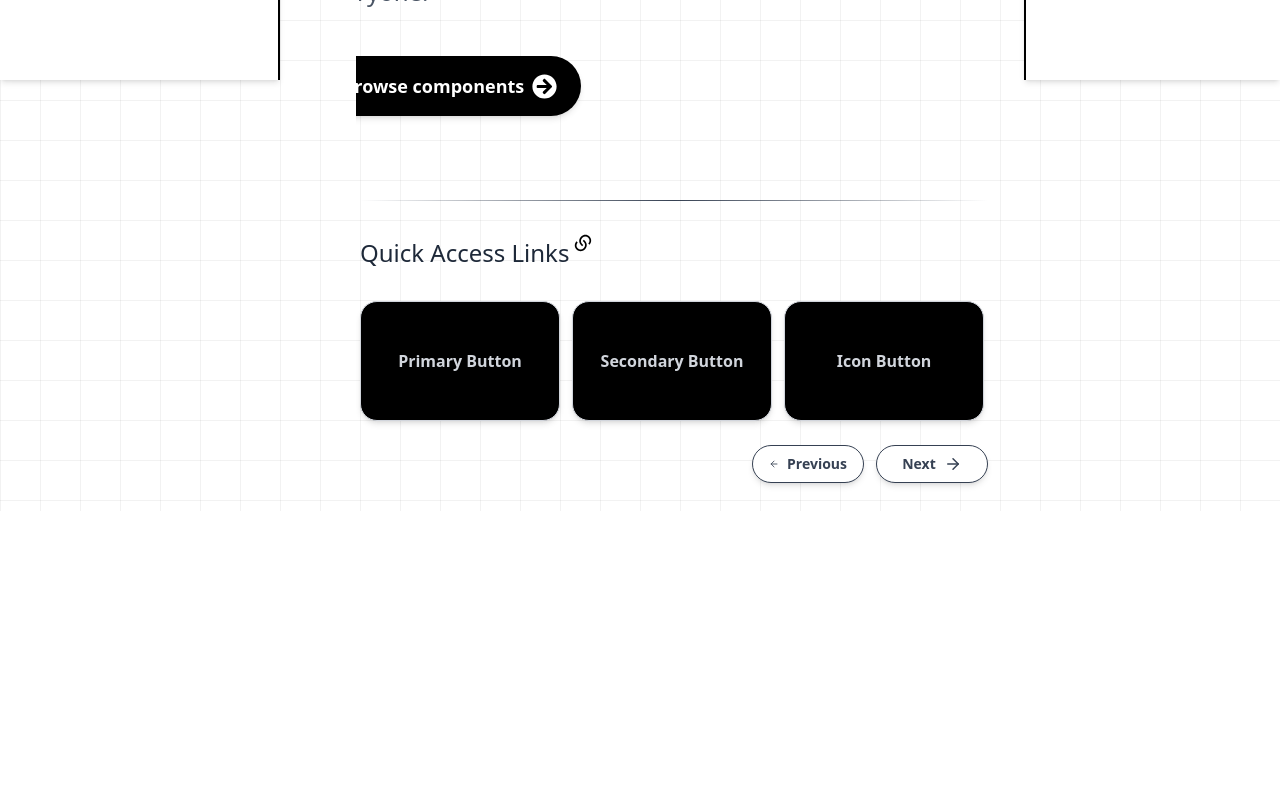
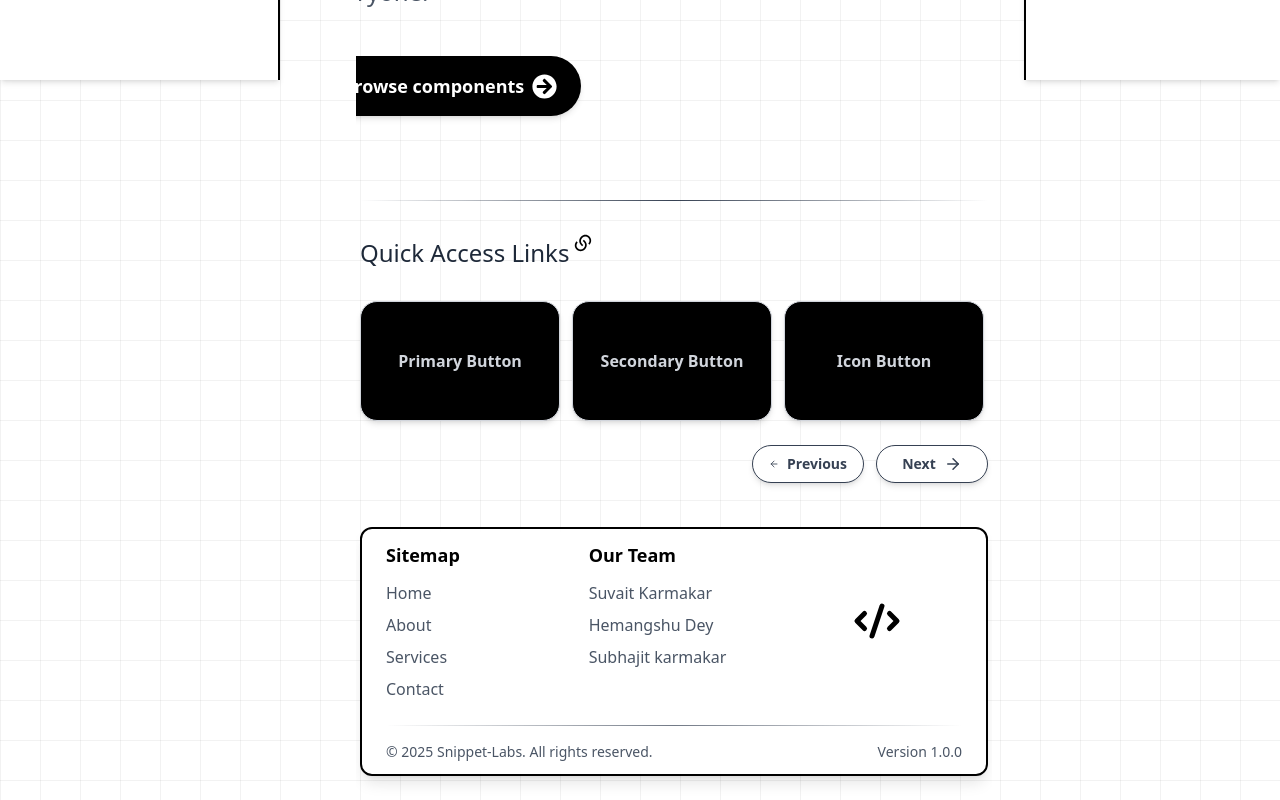
Before and after one commit to snippet-labs/COMPONENTLAB, a Next.js app: page / in a window 1280 px wide. Shown: the part 720-1520 px from the top of the page. Before the commit the page ends 1231 px from the top, so only its background shows below. Built offline with nearby package versions, Linux system fonts and the light colour scheme.

Commit message:
feature(dynamic footer): add dynamic footer component

```diff
--- a/src/components/Pages/Header/Header.tsx
+++ b/src/components/Pages/Header/Header.tsx
@@ -5,6 +5,7 @@ import { RxAccessibility } from 'react-icons/rx';
 import { HEADER_QUICK_LINKS } from '@/constants/Header/QuickLinkItems';
 import { fontMonoton } from '@/helpers/font';
 import Pagination from '../../Ui/Pagination/Pagination';
+import Footer from '@/components/Ui/Footer/Footer';
 
 const Header: React.FC = () => {
   return (
@@ -58,6 +59,7 @@ const Header: React.FC = () => {
         </div>
       </header>
       <Pagination cards={HEADER_QUICK_LINKS} previousRoute="/" nextRoute="/" />
+      <Footer/>
     </>
   );
 };
--- /dev/null
+++ b/src/components/Ui/Footer/Footer.tsx
@@ -0,0 +1,39 @@
+'use client';
+import React from 'react';
+import { HiCode } from 'react-icons/hi';
+import Link from 'next/link';
+import { footerColumns } from '@/constants/Footer/FooterLinks';
+
+const Footer: React.FC = () => {
+  return (
+    <footer className="border-2 rounded-xl py-3 px-6 bg-white/70 backdrop-blur-xs my-5 shadow-lg">
+      <div className="grid grid-cols-1 sm:grid-cols-2 md:grid-cols-3 gap-8 mb-6">
+
+        {footerColumns.map((col, idx) => (
+          <div key={idx}>
+            <h3 className="text-lg font-semibold mb-3">{col.title}</h3>
+            <ul className="space-y-2 text-gray-600">
+              {col.links.map((link, linkIdx) => (
+                <li key={linkIdx}>
+                  <Link href={link.href} className="hover:text-black">
+                    {link.label}
+                  </Link>
+                </li>
+              ))}
+            </ul>
+          </div>
+        ))}
+        <div className="flex items-start md:items-center justify-end md:justify-center">
+          <HiCode size={50} className="transition-all cursor-pointer" />
+        </div>
+      </div>
+      <div className="h-[1px] w-full bg-gradient-to-r from-transparent via-gray-700/70 to-transparent" />
+      <div className="flex flex-col sm:flex-row justify-between items-center pt-4 text-sm text-gray-600">
+        <p>© {new Date().getFullYear()} Snippet-Labs. All rights reserved.</p>
+        <p className="mt-2 sm:mt-0">Version 1.0.0</p>
+      </div>
+    </footer>
+  );
+};
+
+export default Footer;
--- /dev/null
+++ b/src/constants/Footer/FooterLinks.ts
@@ -0,0 +1,19 @@
+export const footerColumns = [
+  {
+    title: "Sitemap",
+    links: [
+      { label: "Home", href: "#" },
+      { label: "About", href: "#" },
+      { label: "Services", href: "#" },
+      { label: "Contact", href: "#" },
+    ],
+  },
+  {
+    title: "Our Team",
+    links: [
+      { label: "Suvait Karmakar", href: "#" },
+      { label: "Hemangshu Dey", href: "#" },
+      { label: "Subhajit karmakar", href: "#" },
+    ],
+  },
+];
```
Also changed, not shown: 1 other file (tests, documents, lock files or other folders).
